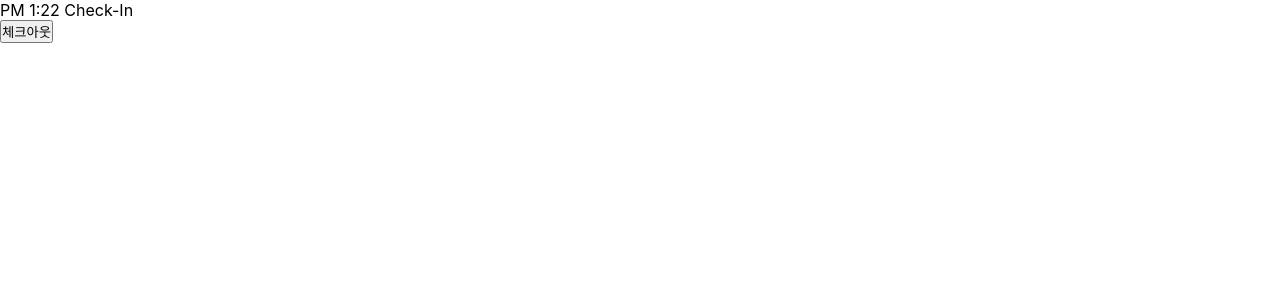
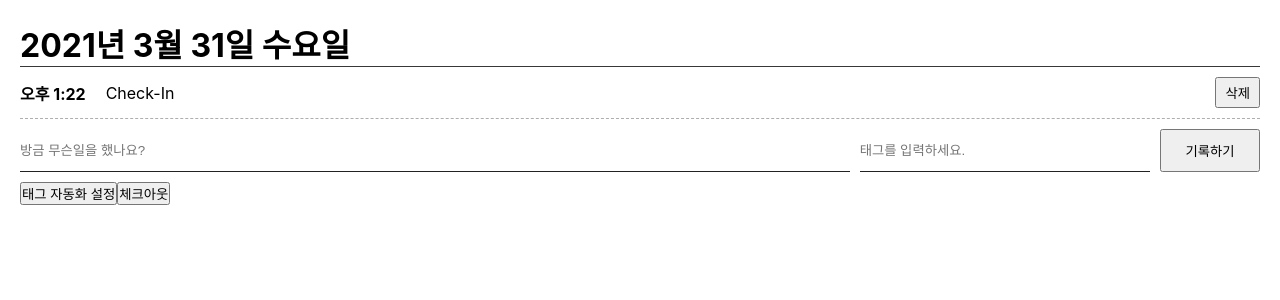
Before and after one commit to cowardlion/Pomelog-IndexedDB, a React (Create React App) app: page / in a window 1280 px wide. Both pictures are taken after a click on the button "체크인". Shown: the top 300 px of the page. Built offline with nearby package versions, Linux system fonts and the light colour scheme.

Commit message:
기록 화면 스타일 추가

```diff
--- a/package.json
+++ b/package.json
@@ -4,6 +4,8 @@
   "private": true,
   "dependencies": {
     "@apollo/client": "^3.3.13",
+    "@emotion/react": "^11.1.5",
+    "@emotion/styled": "^11.1.5",
     "dexie": "^3.0.3",
     "graphql": "^15.5.0",
     "moment-timezone": "^0.5.33",
--- a/src/App.tsx
+++ b/src/App.tsx
@@ -1,10 +1,14 @@
 import './App.css';
+import styled from '@emotion/styled';
 import { ApolloProvider, ApolloClient, InMemoryCache } from '@apollo/client';
 import typeDefs from './graphql/typeDefs';
 import resolvers from './graphql/resolvers';
 
 import { TimeLogList } from './components/TimeLogList';
 import { CheckInOutButton } from './components/CheckInOutButton';
+import { TagAutomationButton } from './components/TagAutomationButton';
+import { TimeLogForm } from './components/TimeLogForm';
+import { DateNavigator } from './components/DateNavigator';
 
 const client = new ApolloClient({
   cache: new InMemoryCache(),
@@ -15,12 +19,19 @@ const client = new ApolloClient({
 function App() {
   return (
     <ApolloProvider client={client}>
-      <div className="App">
+      <AppStyled className="App">
+        <DateNavigator />
         <TimeLogList />
-      </div>
-      <CheckInOutButton />
+        <TimeLogForm />
+        <TagAutomationButton />
+        <CheckInOutButton />
+      </AppStyled>
     </ApolloProvider>
   );
 }
 
+const AppStyled = styled.div`
+  padding: 20px;
+`;
+
 export default App;
--- /dev/null
+++ b/src/components/DateNavigator.tsx
@@ -0,0 +1,16 @@
+import styled from '@emotion/styled';
+import moment from 'moment';
+import 'moment/locale/ko';
+moment.locale('ko');
+
+export const DateNavigator = () => {
+  return (
+    <NavigatorStyled>
+      <h1>{moment().format('LL dddd')}</h1>
+    </NavigatorStyled>
+  );
+};
+
+const NavigatorStyled = styled.div`
+  border-bottom: 1px solid #383838;
+`;
--- /dev/null
+++ b/src/components/TagAutomationButton.tsx
@@ -0,0 +1,3 @@
+export const TagAutomationButton = () => {
+  return <button>태그 자동화 설정</button>;
+};
--- /dev/null
+++ b/src/components/TimeLogForm.tsx
@@ -0,0 +1,66 @@
+import { FormEvent } from 'react';
+import styled from '@emotion/styled';
+
+type FormElements = {
+  note: HTMLInputElement;
+  tag: HTMLInputElement;
+};
+
+export const TimeLogForm = () => {
+  const handleSubmit = (event: FormEvent) => {
+    const elements = ((event.target as HTMLFormElement).elements as unknown) as FormElements;
+    const { note, tag } = elements;
+
+    if (!note.value) {
+      alert('필수 입력값이 없습니다.');
+      return event.preventDefault();
+    }
+
+    console.log('검증할꺼야....', note, tag);
+  };
+
+  return (
+    <FormStyled onSubmit={handleSubmit}>
+      <div className="left">
+        <input name="note" type="text" placeholder="방금 무슨일을 했나요?" />
+        <input name="tag" type="text" placeholder="태그를 입력하세요." />
+      </div>
+      <div className="right">
+        <input type="submit" value="기록하기" />
+      </div>
+    </FormStyled>
+  );
+};
+
+const FormStyled = styled.form`
+  padding: 10px 0;
+  display: flex;
+  justify-content: space-between;
+
+  .left {
+    display: flex;
+    width: 100%;
+  }
+  .right {
+    width: 100px;
+  }
+
+  input[type='text'] {
+    padding: 10px 0;
+    border: none;
+    border-bottom: 1px solid #222;
+    margin-right: 10px;
+    width: 100%;
+  }
+  input[name='note'] {
+    /* width: 70%; */
+  }
+  input[name='tag'] {
+    width: 35%;
+  }
+
+  input[type='submit'] {
+    width: 100px;
+    padding: 10px;
+  }
+`;
--- a/src/components/TimeLogList.tsx
+++ b/src/components/TimeLogList.tsx
@@ -1,6 +1,9 @@
+import styled from '@emotion/styled';
 import { gql, useQuery } from '@apollo/client';
 import type { TimeLog } from '../api/timeLogs';
 import moment from 'moment';
+import 'moment/locale/ko';
+moment.locale('ko');
 
 const TODAY_LOGS = gql`
   query {
@@ -28,16 +31,54 @@ export const TimeLogList = () => {
 
   console.log('timeLogs', getTodayLogs);
   return (
-    <div className="TimeLogList">
+    <ListStyled className="TimeLogList">
       <ul>
         {getTodayLogs.map(({ id, date, note }: TimeLog) => {
           return (
             <li key={id}>
-              {moment(date).format('A h:mm')} {note}{' '}
+              <div className="content">
+                <strong>{moment(date).format('A h:mm')}</strong>
+                <span>{note}</span>
+              </div>
+
+              <div className="action-btn-group">
+                <button>삭제</button>
+              </div>
             </li>
           );
         })}
       </ul>
-    </div>
+    </ListStyled>
   );
 };
+
+const ListStyled = styled.div`
+  ul {
+    list-style: none;
+
+    li {
+      padding: 10px 0;
+      border-bottom: 1px dashed #aeaeae;
+      display: flex;
+      justify-content: space-between;
+
+      .content {
+        display: flex;
+        align-items: center;
+
+        strong {
+          margin-right: 20px;
+        }
+      }
+
+      .action-btn-group {
+        width: 100px;
+        text-align: right;
+
+        button {
+          padding: 4px 8px;
+        }
+      }
+    }
+  }
+`;
```
Also changed, not shown: 1 other file (tests, documents, lock files or other folders).
